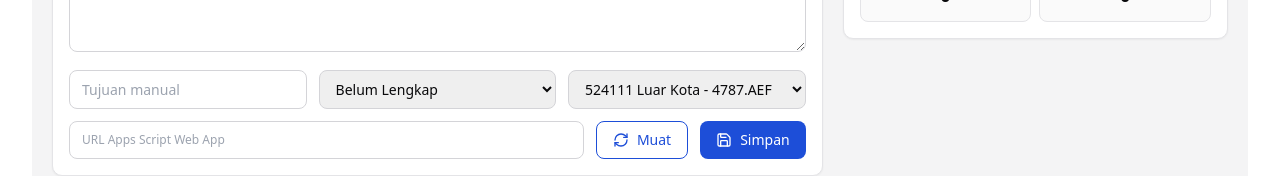
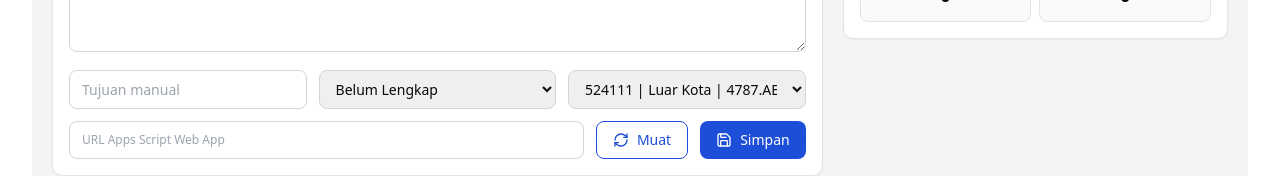
Before and after one commit to webbcpapin/perjadin, a React (Vite) app: page / in a window 1280 px wide. Shown: the part 528-704 px from the top of the page. Built offline with nearby package versions, Linux system fonts and the light colour scheme.

Commit message:
Clarify budget account labels

```diff
--- a/src/App.tsx
+++ b/src/App.tsx
@@ -147,6 +147,15 @@ function stageFromSource(sourceType?: string): Stage {
   if (sourceType === 'persetujuan') return 'Persetujuan';
   if (sourceType === 'pelaksanaan') return 'Pelaksanaan';
   return 'Pertanggungjawaban';
+}
+
+function formatAccountOption(account: BudgetAccount) {
+  return `${account.akunBelanja} | ${accountKindLabel(account.jenis)} | ${account.roLabel} | ${account.uraian} | Pagu ${rupiah(account.pagu)}`;
+}
+
+function formatAccountName(account?: BudgetAccount) {
+  if (!account) return '';
+  return `${account.akunBelanja} ${accountKindLabel(account.jenis)} - ${account.roLabel} - ${account.uraian}`;
 }
 
 function calculateUsage(accounts: BudgetAccount[], rows: Row[]) {
@@ -447,7 +456,7 @@ function App() {
               >
                 {accounts.map((account) => (
                   <option key={account.kode} value={account.kode}>
-                    {account.nama}
+                    {formatAccountOption(account)}
                   </option>
                 ))}
               </select>
@@ -531,6 +540,7 @@ function App() {
                     </div>
                     <span className="whitespace-nowrap text-sm font-semibold">{rupiah(usage.saldo)}</span>
                   </div>
+                  <p className="mt-2 break-all rounded bg-zinc-50 p-2 font-mono text-[11px] text-zinc-600">{account.kode}</p>
                   <div className="mt-2 h-2 rounded bg-zinc-200">
                     <div className="h-2 rounded bg-blue-600" style={{ width: `${pct}%` }} />
                   </div>
@@ -576,7 +586,7 @@ function App() {
                       <td className="whitespace-nowrap p-2">{row.tahap === 'Persetujuan' ? row.statusPersetujuan || 'Disetujui' : row.statusPJ}</td>
                       <td className="whitespace-nowrap p-2">{row.statusGeotag}</td>
                       <td className="whitespace-nowrap p-2 text-right">{rupiah(row.nilaiRiil)}</td>
-                      <td className="min-w-52 p-2">{accounts.find((account) => account.kode === row.kodeAkun)?.nama || row.kodeAkun}</td>
+                      <td className="min-w-80 p-2">{formatAccountName(accounts.find((account) => account.kode === row.kodeAkun)) || row.kodeAkun}</td>
                     </tr>
                   ))
                 )}
--- a/src/data/perjadinAccounts.ts
+++ b/src/data/perjadinAccounts.ts
@@ -27,7 +27,7 @@ function account(
 
   return {
     kode: `636722.015.${akunBelanja}.${bidang}.${ro}${suffix}`,
-    nama: `${akunBelanja} ${jenis === 'luar_kota' ? 'Luar Kota' : 'Dalam Kota'} - ${roLabel}`,
+    nama: `${akunBelanja} ${jenis === 'luar_kota' ? 'Luar Kota' : 'Dalam Kota'} - ${roLabel} - ${uraian}`,
     pagu,
     realisasi: 0,
     komitmen: 0,
```
Also changed, not shown: 1 other file (tests, documents, lock files or other folders).
